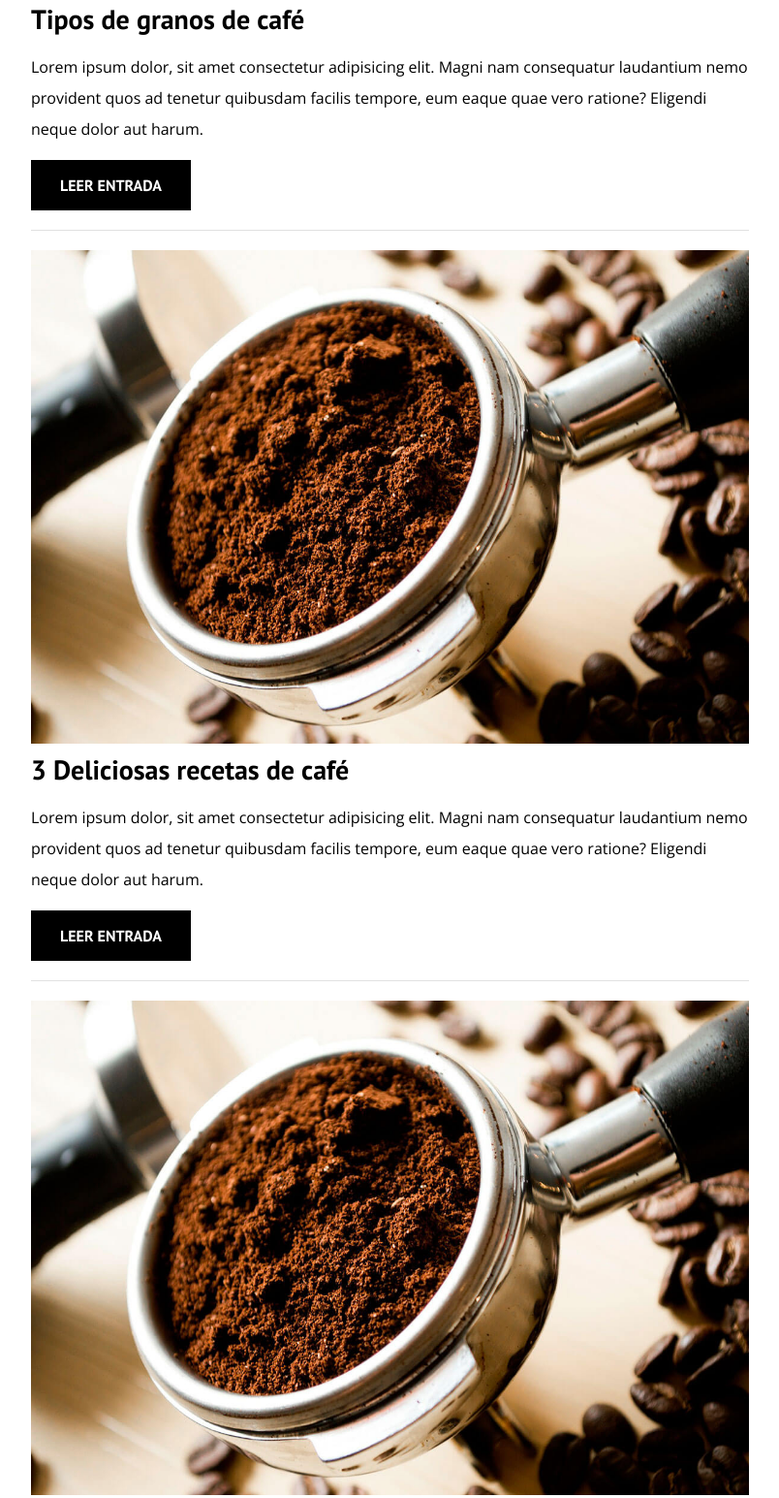
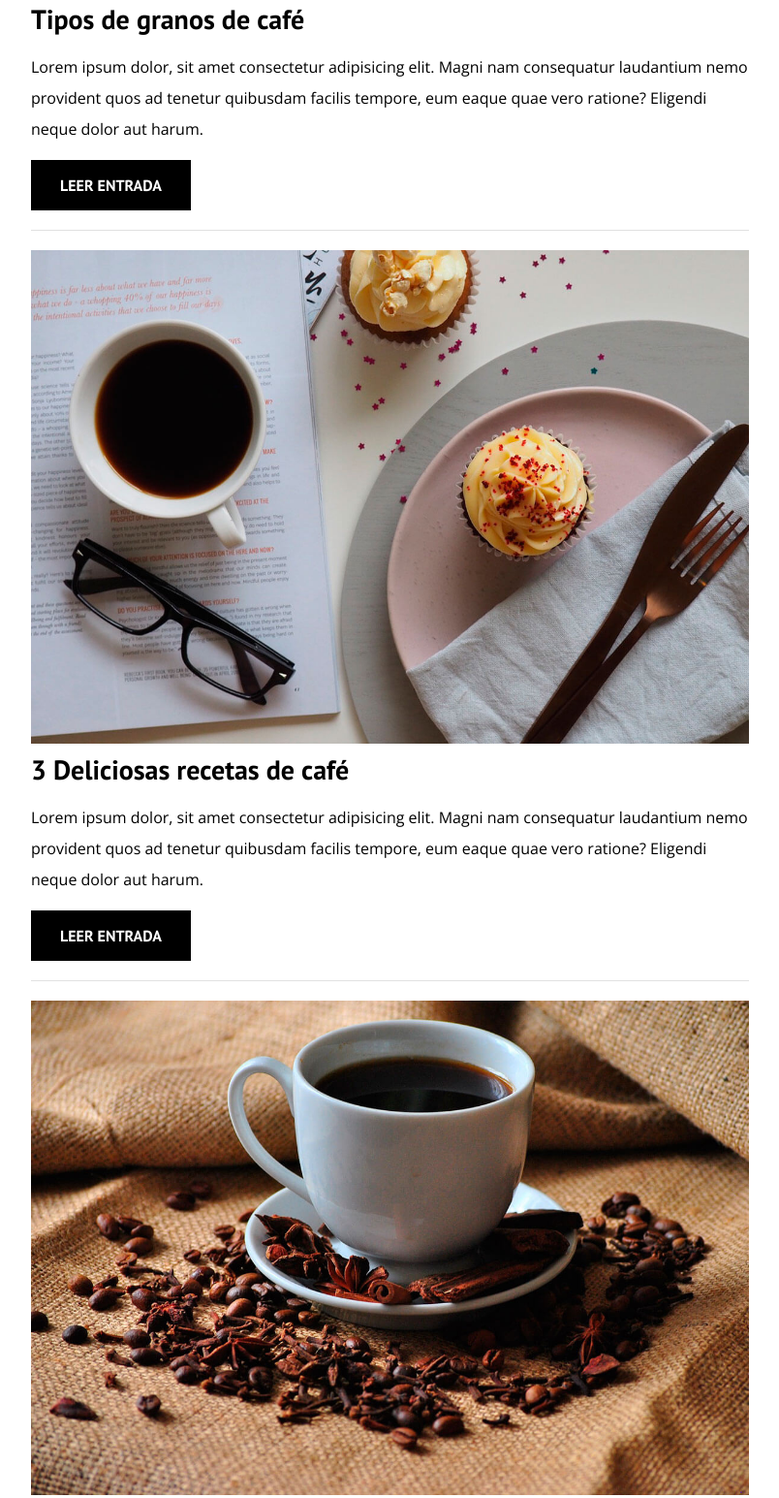
Before and after one commit to lucasuser22/BlogCafe, a plain HTML site: page index.html in a window 1280 px wide. Shown: the part 1219-2764 px from the top of the page at 97% size, without its empty margins (32-836 px from the left). Drawn offline with nearby package versions, Linux system fonts and the light colour scheme.

Commit message:
correcionIndex

```diff
--- a/index.html
+++ b/index.html
@@ -58,7 +58,7 @@
 
             <article class="entrada">
                 <div class="entrada__imagen">
-                    <img src="img/blog1.jpg" alt="imagen blog">
+                    <img src="img/blog2.jpg" alt="imagen blog">
 
                     <div class="entrada__contenido">
                         <h4 class="no-margin">3 Deliciosas recetas de café</h4>
@@ -72,7 +72,7 @@
 
             <article class="entrada">
                 <div class="entrada__imagen">
-                    <img src="img/blog1.jpg" alt="imagen blog">
+                    <img src="img/blog3.jpg" alt="imagen blog">
 
                     <div class="entrada__contenido">
                         <h4 class="no-margin">Beneficios del café</h4>
```
